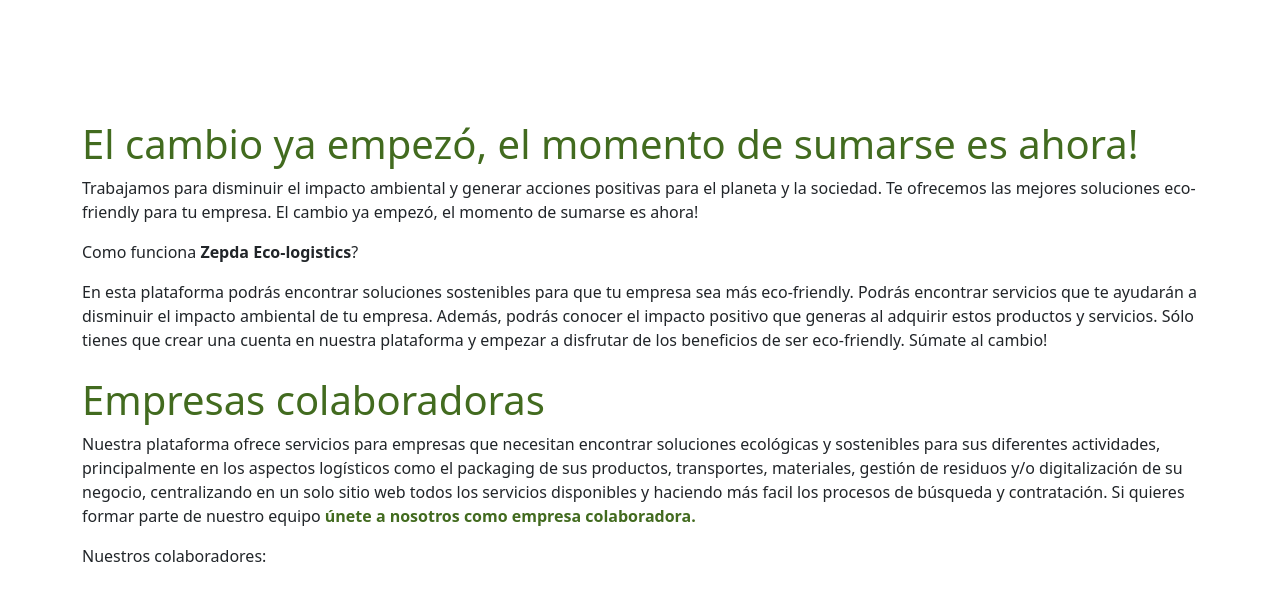
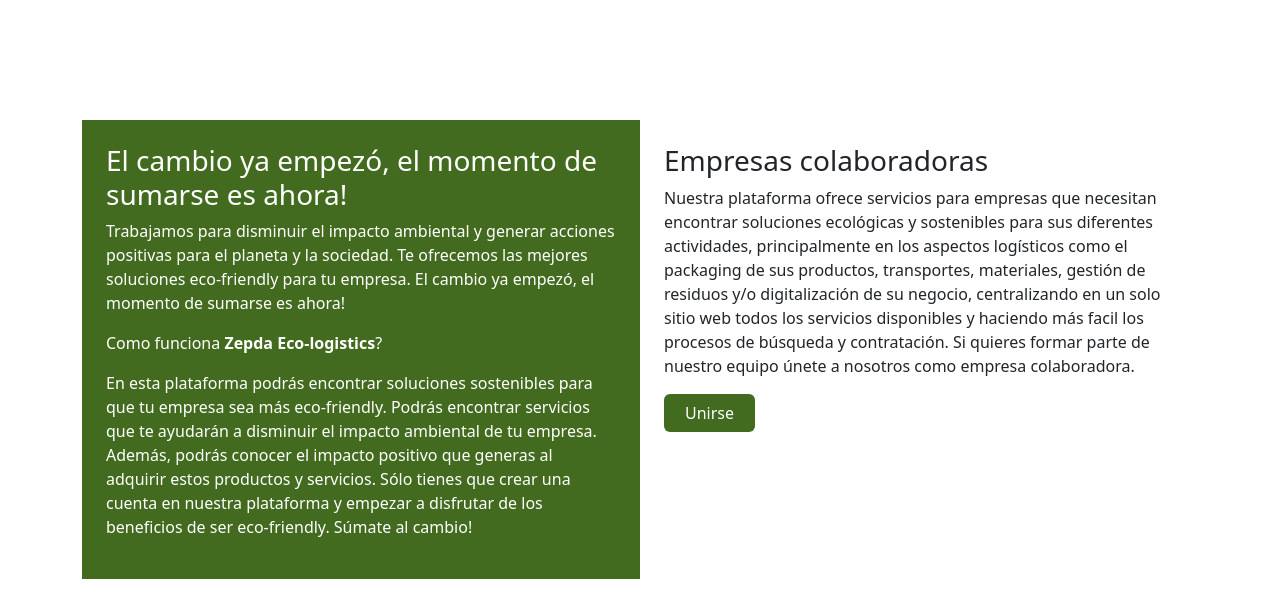
Before and after one commit to 4GeeksAcademy/ZEPDA_eco-logistics_finalProject, a React app: page / in a window 1280 px wide. Shown: the part 500-1095 px from the top of the page. Built offline with nearby package versions, Linux system fonts and the light colour scheme; no server answers.

Commit message:
split infihome

```diff
--- a/src/front/js/pages/home.js
+++ b/src/front/js/pages/home.js
@@ -17,9 +17,11 @@
 
 		<JumbotronCarousel/>
 		<div className="container mt-4">
-			<h1>
+			<div className="d-flex">
+				<div className="col-12 col-md-6 p-4 sumate">
+			<h3>
 				El cambio ya empezó, el momento de sumarse es ahora!
-			</h1>
+			</h3>
 			<p>
 			Trabajamos para disminuir el impacto ambiental y generar acciones positivas para el planeta y la sociedad.
 			Te ofrecemos las mejores soluciones eco-friendly para tu empresa. El cambio ya empezó, el momento de sumarse es ahora!
@@ -33,21 +35,26 @@
 			podrás conocer el impacto positivo que generas al adquirir estos productos y servicios.
 			Sólo tienes que crear una cuenta en nuestra plataforma y empezar a disfrutar de los beneficios de ser eco-friendly. Súmate al cambio!
 			</p>
+			</div>
 
 
 
 
-			<div className="mt-4">
 
-				<h1>Empresas colaboradoras</h1>
+			<div className="col-12 col-md-6 p-4 empresas-colaboradoras">
+
+				<h3>Empresas colaboradoras</h3>
 			<p>Nuestra plataforma ofrece servicios para empresas que necesitan encontrar soluciones ecológicas y sostenibles
 				para sus diferentes actividades, principalmente en los aspectos logísticos como el packaging de sus productos,
 				transportes, materiales, gestión de residuos y/o digitalización de su negocio, centralizando en un solo sitio web
 				todos los servicios disponibles y haciendo más facil los procesos de búsqueda y contratación. Si quieres formar
-				parte de nuestro equipo <Link className="links" to={"/"}> <strong>únete a nosotros como empresa colaboradora.</strong></Link></p>
+				parte de nuestro equipo únete a nosotros como empresa colaboradora.</p>
+				 <p>
+					<Link className="links" to={"/"}> <button className="btn">Unirse</button></Link></p>
 
 			</div>
-			<p>Nuestros colaboradores:</p>
+			</div>
+
 			<div className="logos-container">
 
             {logos.map((logo, index) => (
--- a/src/front/js/store/flux.js
+++ b/src/front/js/store/flux.js
@@ -23,7 +23,7 @@
                 } catch (error) {
                     console.log(error);
                 } finally {
-                    // setLoading(false);
+                    setLoading(false);
                 }
             },
             loadDummyCompanies: async () => {
--- a/src/front/styles/index.css
+++ b/src/front/styles/index.css
@@ -191,3 +191,10 @@
     object-fit: cover;
     object-position: center;
   }
+
+  .sumate{
+    background-color: #426B1F;
+    color:white;
+    padding-right: 20px;
+    padding-left: 20px;
+  }
```
